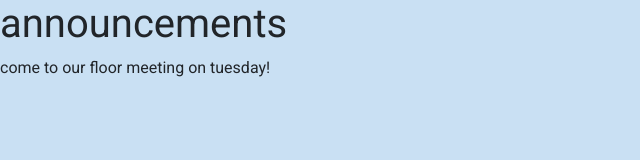
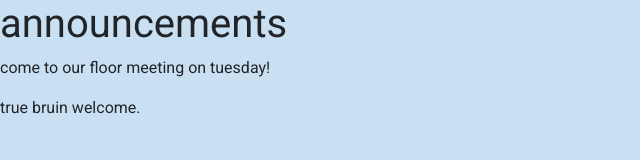
Before and after one commit to nikkiwoo/rieberterrace2, a plain HTML site: page index.html in a window 1280 px wide. Shown: the whole page, without its empty margins (0-640 px from the left). Drawn offline with nearby package versions, Linux system fonts and the light colour scheme.

Commit message:
Update index.html

```diff
--- a/index.html
+++ b/index.html
@@ -18,6 +18,7 @@
   <body>
     <h1> announcements </h1>
     <p> come to our floor meeting on tuesday!</p>
+    <p> true bruin welcome. </p>
     <!-- bootstrap js -->
     <script src="https://code.jquery.com/jquery-3.3.1.slim.min.js" integrity="sha384-q8i/X+965DzO0rT7abK41JStQIAqVgRVzpbzo5smXKp4YfRvH+8abtTE1Pi6jizo" crossorigin="anonymous"></script>
 
```
